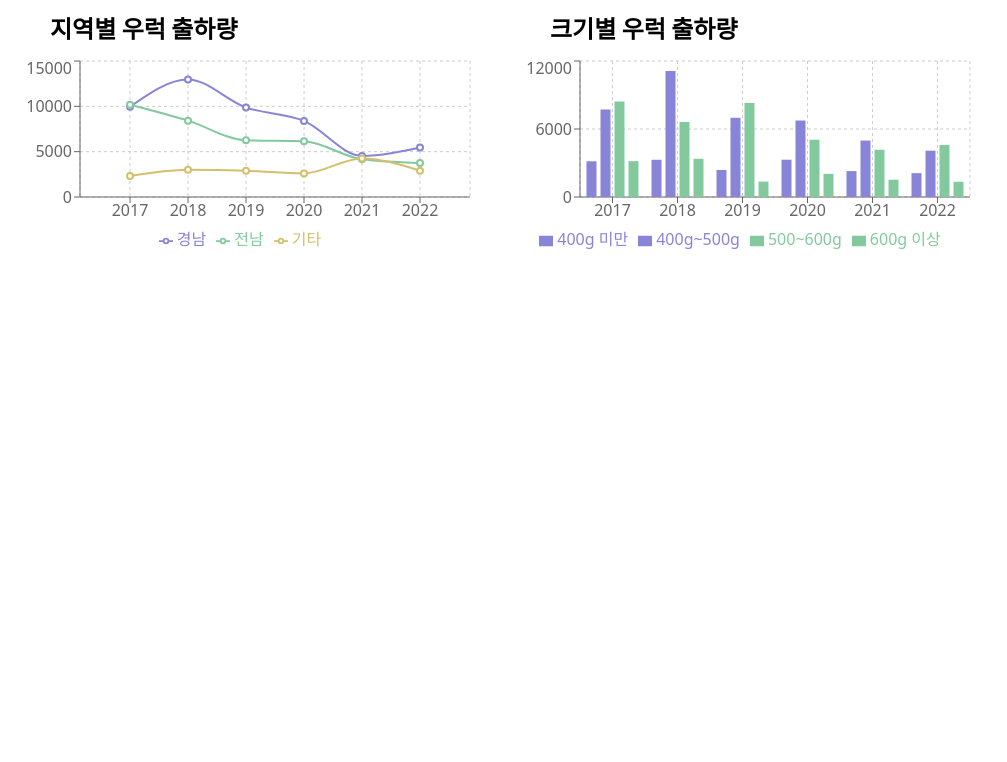
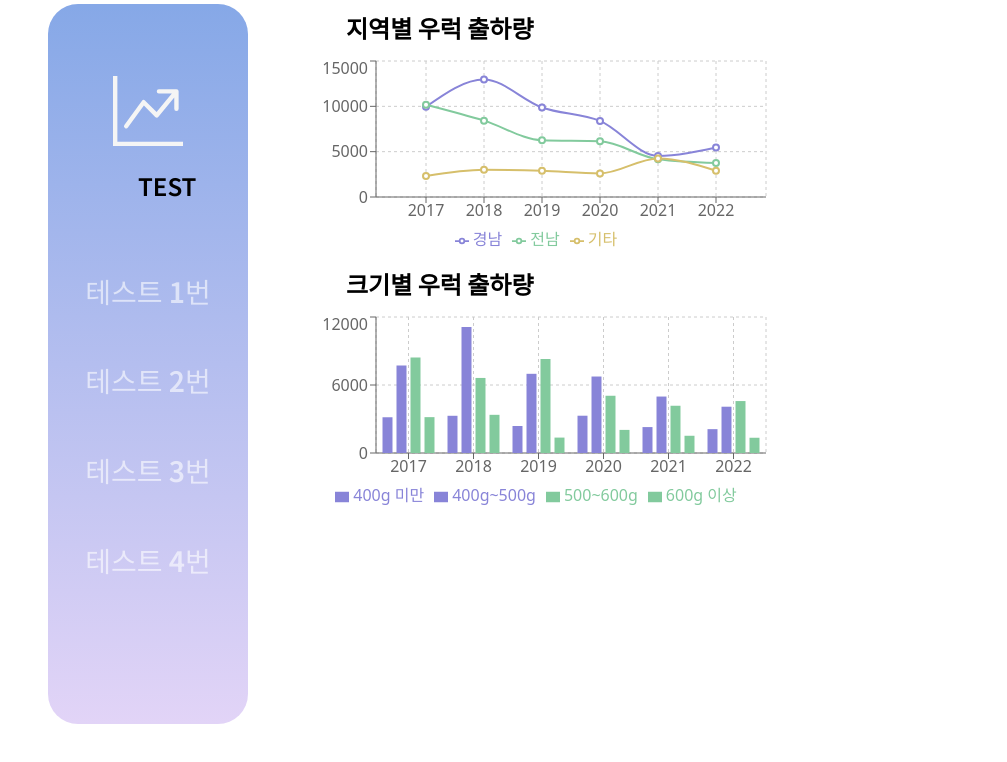
Before and after one commit to mewzzangzzang/OCProject_frontend, a React (Create React App) app: page /chart2 in a window 1280 px wide. Shown: the top 762 px of the page, without its empty margins (0-1007 px from the left). Built offline with nearby package versions, Linux system fonts and the light colour scheme.

Commit message:
차트 2 메뉴바

```diff
--- a/src/content/chart2.css
+++ b/src/content/chart2.css
@@ -1,5 +1,9 @@
 @import url('https://fonts.googleapis.com/css2?family=Black+Han+Sans&display=swap');
 @import url('https://fonts.googleapis.com/css2?family=Noto+Sans+KR:wght@600&display=swap');
+
+.menu1Div {
+   float: left;
+}
 
 .title {
    font-family: 'Noto Sans KR', sans-serif;
--- a/src/content/chart2.js
+++ b/src/content/chart2.js
@@ -1,17 +1,16 @@
 import React, { PureComponent } from "react";
 import "./chart2.css";
+import { Link } from "react-router-dom";
 import {
   LineChart,
   Line,
   BarChart,
   Bar,
-  Cell,
   XAxis,
   YAxis,
   CartesianGrid,
   Tooltip,
   Legend,
-  ResponsiveContainer,
 } from "recharts";
 
 const regiondata = [
@@ -108,6 +107,41 @@ export default class chart2 extends PureComponent {
   render() {
     return (
       <div className="all">
+        <div className="menu1Div">
+          <div className="menu p-4 mt-1 m-5">
+            <div className="icon pt-5">
+              <svg
+                xmlns="http://www.w3.org/2000/svg"
+                width="70"
+                height="70"
+                fill="currentColor"
+                class="bi bi-graph-up-arrow"
+                viewBox="0 0 16 16"
+              >
+                <path
+                  fill-rule="evenodd"
+                  d="M0 0h1v15h15v1H0V0Zm10 3.5a.5.5 0 0 1 .5-.5h4a.5.5 0 0 1 .5.5v4a.5.5 0 0 1-1 0V4.9l-3.613 4.417a.5.5 0 0 1-.74.037L7.06 6.767l-3.656 5.027a.5.5 0 0 1-.808-.588l4-5.5a.5.5 0 0 1 .758-.06l2.609 2.61L13.445 4H10.5a.5.5 0 0 1-.5-.5Z"
+                />
+              </svg>
+            </div>
+
+            <h1 className="title p-3">TEST</h1>
+
+            <h3 className="menulist pt-5">
+              <Link to={`/Chart`}>테스트 1번</Link>
+            </h3>
+            <h3 className="menulist pt-5">
+              <Link to={`/Chart2`}>테스트 2번</Link>
+            </h3>
+            <h3 className="menulist pt-5">
+              <Link to={`/Chart`}>테스트 3번</Link>
+            </h3>
+            <h3 className="menulist pt-5">
+              <Link to={`/Chart`}>테스트 4번</Link>
+            </h3>
+          </div>
+          {/*menu*/}
+        </div>
         <div className="regionchart">
           <div className="title">지역별 우럭 출하량</div>
           <LineChart
```
